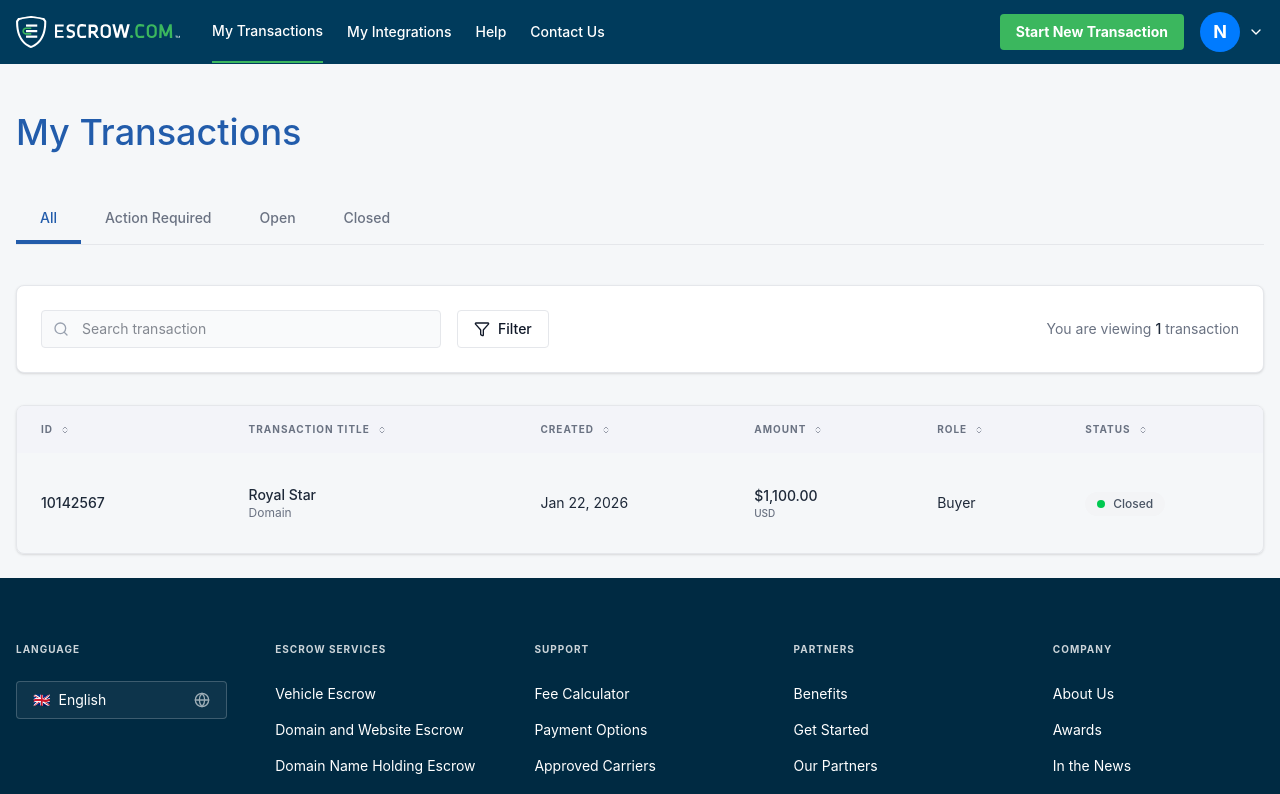
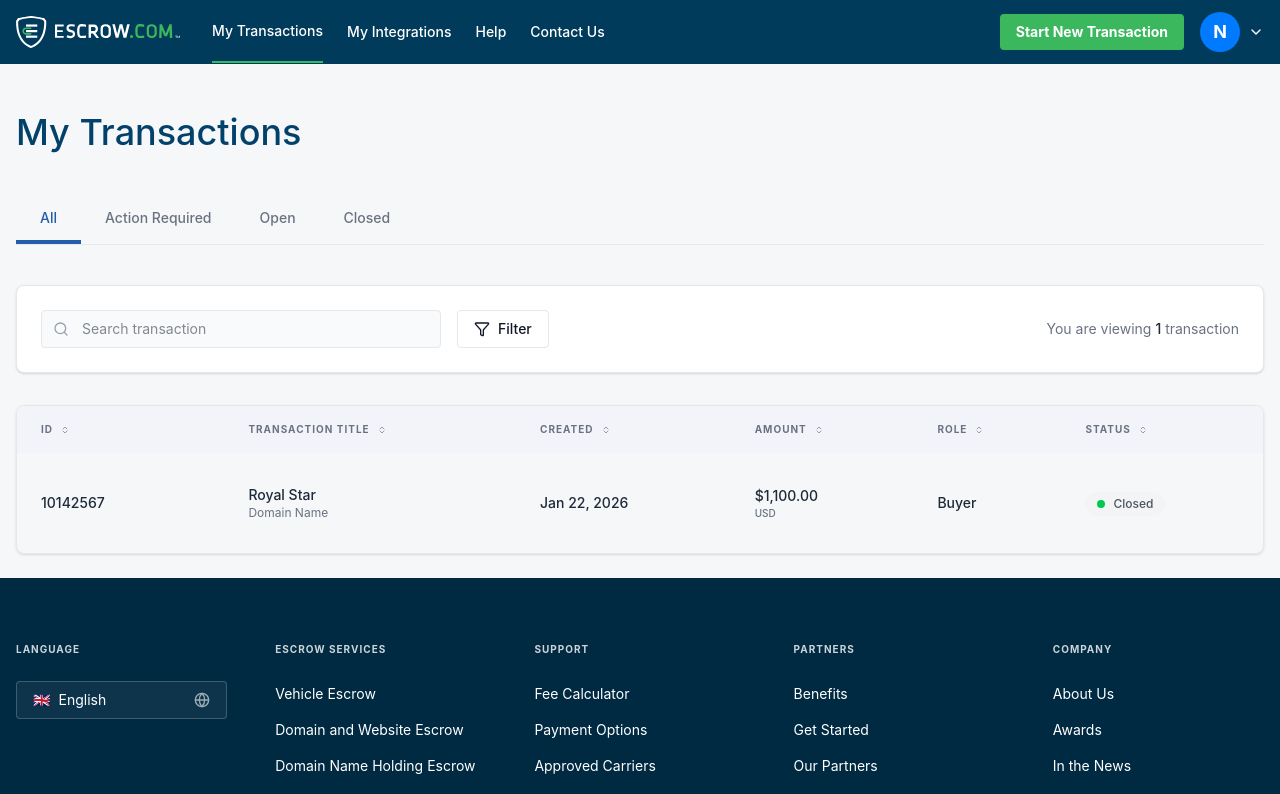
Before and after one commit to ShaheenZafar250101/escrow, a React (Vite) app: page /transaction in a window 1280 px wide. Shown: the top 794 px of the page. Built offline with nearby package versions, Linux system fonts and the light colour scheme; sample sign-in values are in the browser's storage.

Commit message:
fix(transactions): Update transaction details and UI colors
Refine transaction subtitle to "Domain Name" for clarity. Adjust heading color to a darker shade of blue (#02416a) for better contrast. Update transaction ID styling to be bolder within the table for improved readability.

```diff
--- a/src/pages/Transactions.tsx
+++ b/src/pages/Transactions.tsx
@@ -188,7 +188,7 @@
     {
       id: '10142567',
       title: 'Royal Star',
-      subtitle: 'Domain',
+      subtitle: 'Domain Name',
       created: 'Jan 22, 2026',
       amount: '$1,100.00',
       currency: 'USD',
@@ -246,7 +246,7 @@
   return (
     <div className="!bg-[#f5f7f9]">
       <div className="max-w-7xl mx-auto px-4 pt-12 pb-6">
-        <h1 className="text-4xl font-medium text-[#225cab] mb-10">My Transactions</h1>
+        <h1 className="text-4xl font-medium text-[#02416a] mb-10">My Transactions</h1>
 
         {/* Tabs */}
         <div className="flex border-b border-gray-200 mb-10">
@@ -357,7 +357,7 @@
                     className="hover:bg-gray-50 transition-colors group cursor-pointer"
                   >
                     <td className="px-6 py-8 text-sm font-medium text-gray-800">
-                      <div className="flex items-center group/id">
+                      <div className="flex items-center group/id font-medium">
                         {transaction.id}
                         <a
                           href={`https://www.escrow.com/transaction/${transaction.id}`}
@@ -375,12 +375,12 @@
                       <div className="font-medium text-sm text-gray-800">{transaction.title}</div>
                       <div className="text-xs text-gray-500">{transaction.subtitle}</div>
                     </td>
-                    <td className="px-6 py-8 text-sm text-gray-800">{transaction.created}</td>
+                    <td className="font-medium px-6 py-8 text-sm text-gray-800">{transaction.created}</td>
                     <td className="px-6 py-8">
                       <div className="font-medium text-sm text-gray-800">{transaction.amount}</div>
                       <div className="text-[10px] text-gray-500 font-medium">{transaction.currency}</div>
                     </td>
-                    <td className="px-6 py-8 text-sm text-gray-800">{transaction.role}</td>
+                    <td className="font-medium px-6 py-8 text-sm text-gray-800">{transaction.role}</td>
                     <td className="px-6 py-8">
                       <span className="inline-flex items-center px-3 py-1 rounded-full bg-gray-100 text-gray-600 text-xs font-medium whitespace-nowrap">
                         <div className={`w-2 h-2 rounded-full ${transaction.statusColor} mr-2`}></div>
```
